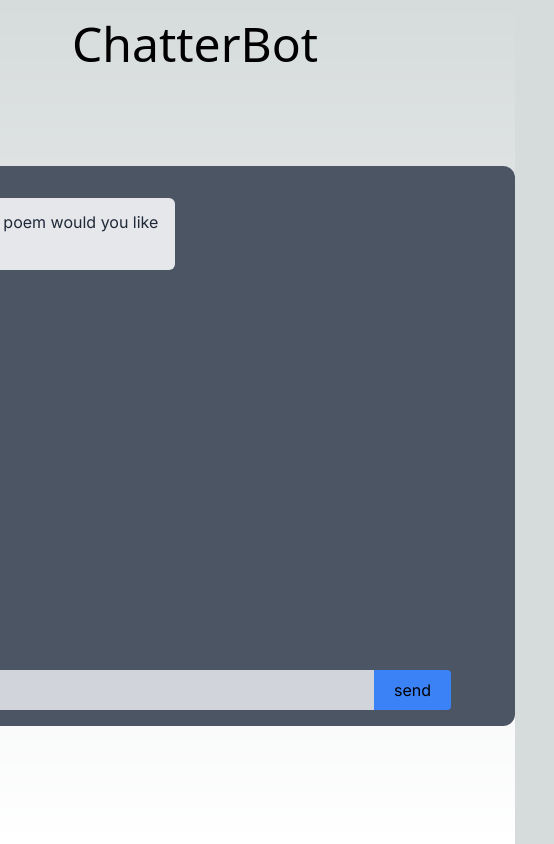
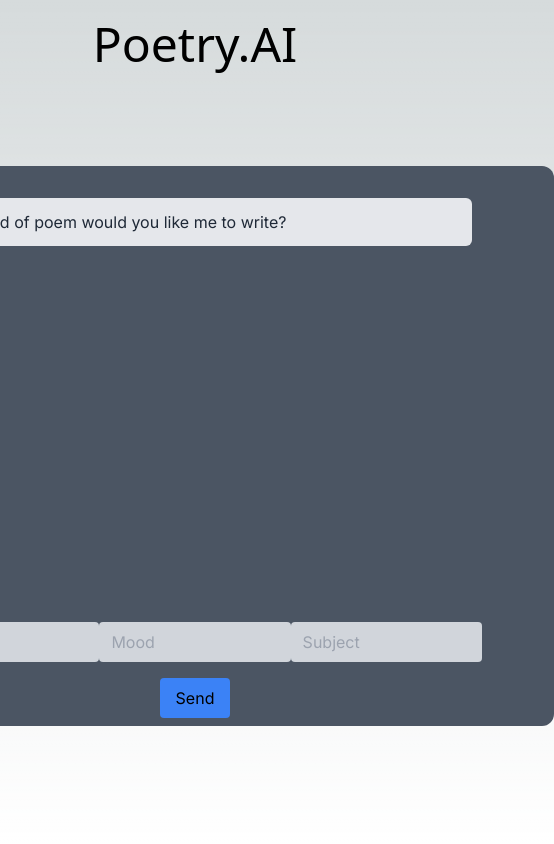
Before and after one commit to bwsrcurtis/poetryai, a Next.js app: page / in a window 390 px wide. Shown: the whole page, 554 px wide, since content can reach past the window. Built offline with nearby package versions, Linux system fonts and the light colour scheme.

Commit message:
Fixed formatting and responsiveness

```diff
--- a/src/app/globals.css
+++ b/src/app/globals.css
@@ -24,6 +24,8 @@ body {
       rgb(var(--background-end-rgb))
     )
     rgb(var(--background-start-rgb));
+  white-space: pre-line;
+
 }
 
 @layer utilities {
--- a/src/app/layout.tsx
+++ b/src/app/layout.tsx
@@ -5,7 +5,7 @@ import "./globals.css";
 const inter = Inter({ subsets: ["latin"] });
 
 export const metadata: Metadata = {
-  title: "Poetry AI",
+  title: "Poetry.AI",
   description: "Generate Custom Poetry With AI Assistance",
 };
 
--- a/src/app/page.tsx
+++ b/src/app/page.tsx
@@ -3,6 +3,9 @@ import { useState } from "react";
 
 export default function Home() {
   const [theInput, setTheInput] = useState("");
+  const [typeOfPoem, setTypeOfPoem] = useState("")
+  const [moodOfPoem, setMoodOfPoem] = useState("")
+  const [topicOfPoem, setTopicOfPoem] = useState("")
   const [isLoading, setIsLoading] = useState(false);
   const [messages, setMessages] = useState([
     {
@@ -10,14 +13,18 @@ export default function Home() {
       content: "What kind of poem would you like me to write?",
     },
   ]);
+  const [output, setOutput] = useState("")
   // below this
+
 
   const callGetResponse = async () => {
     setIsLoading(true);
     let temp = messages;
-    temp.push({ role: "user", content: theInput });
+    temp.push({ role: "user", content: `Write me a poem with a title with these guidelines. Do not format the title. Type: ${typeOfPoem} Subject: ${topicOfPoem}  Mood: ${moodOfPoem}` });
     setMessages(temp);
-    setTheInput("");
+    setTypeOfPoem("");
+    setMoodOfPoem("");
+    setTopicOfPoem("");
     console.log("Calling OpenAI...");
 
     const response = await fetch("/api", {
@@ -33,7 +40,8 @@ export default function Home() {
     const { output } = data;
     console.log("OpenAI replied...", output.content);
 
-    setMessages((prevMessages) => [...prevMessages, output]);
+    // setMessages((prevMessages) => [...prevMessages, output]);
+    setOutput(output.content)
     setIsLoading(false);
   };
 
@@ -46,48 +54,78 @@ export default function Home() {
 
   return (
     <main className="flex min-h-screen flex-col items-center justify-between px-24 py-5">
-      <h1 className="text-5xl font-sans">ChatterBot</h1>
+      <h1 className="text-5xl font-sans">Poetry.AI</h1>
 
-      <div className="flex  h-[35rem] w-[40rem] flex-col items-center bg-gray-600 rounded-xl">
+      <div className="flex  h-[35rem] w-min[fit-content] w-max[1500px] flex-col items-center bg-gray-600 rounded-xl">
         <div className=" h-full flex flex-col gap-2 overflow-y-auto py-8 px-3 w-full">
           {messages.map((e) => {
             return (
               <div
                 key={e.content}
-                className={`w-max max-w-[18rem] rounded-md px-4 py-3 h-min ${
+                className={`w-[80%] rounded-md px-4 py-3 h-min ${
                   e.role === "assistant"
-                    ? "self-start  bg-gray-200 text-gray-800"
-                    : "self-end  bg-gray-800 text-gray-50"
+                    ? "self-center  bg-gray-200 text-gray-800"
+                    : "hidden"
                 } `}
               >
                 {e.content}
               </div>
             );
           })}
+              <div
+                className={`w-[80%] rounded-md px-4 py-3 h-min ${
+                  output != ""
+                  ? "self-center bg-gray-200 text-gray-800 text-center"
+                  : "hidden"
+                } `}
+              >
+                {output}
+
+              </div>
+
+
+
 
           {isLoading ? (
-            <div className="self-start  bg-gray-200 text-gray-800 w-max max-w-[18rem] rounded-md px-4 py-3 h-min">
+            <div className="self-center  bg-gray-200 text-gray-800 w-max max-w-[18rem] rounded-md px-4 py-3 h-min">
               *thinking*
             </div>
           ) : (
             ""
           )}
         </div>
-        <div className="relative  w-[80%] bottom-4 flex justify-center">
+        <div className="relative  w-[80%] bottom-4 flex justify-evenly sm:gap-1">
           <textarea
-            value={theInput}
-            onChange={(event) => setTheInput(event.target.value)}
-            className="w-[85%] h-10 px-3 py-2
-          resize-none overflow-y-auto text-black bg-gray-300 rounded-l outline-none"
+            value={typeOfPoem}
+            onChange={(event) => setTypeOfPoem(event.target.value)}
+            placeholder="Type"
+            className="w-[fit-content] h-10 px-3 py-2
+          resize-none overflow-y-auto text-black bg-gray-300 rounded outline-none"
             onKeyDown={Submit}
           />
+          <textarea
+            value={moodOfPoem}
+            onChange={(event) => setMoodOfPoem(event.target.value)}
+            placeholder="Mood"
+            className="w-[fit-content] h-10 px-3 py-2
+          resize-none overflow-y-auto text-black bg-gray-300 rounded outline-none"
+            onKeyDown={Submit}
+          />
+          <textarea
+            value={topicOfPoem}
+            onChange={(event) => setTopicOfPoem(event.target.value)}
+            placeholder="Subject"
+            className="w-[fit-content] h-10 px-3 py-2
+          resize-none overflow-y-auto text-black bg-gray-300 rounded outline-none"
+            onKeyDown={Submit}
+          />
+        </div>
           <button
             onClick={callGetResponse}
-            className="w-[15%] bg-blue-500 px-4 py-2 rounded-r"
+            className="w-[fit-content] bg-blue-500 px-4 py-2 rounded mb-2"
           >
-            send
+            Send
           </button>
-        </div>
       </div>
 
       <div></div>
```
